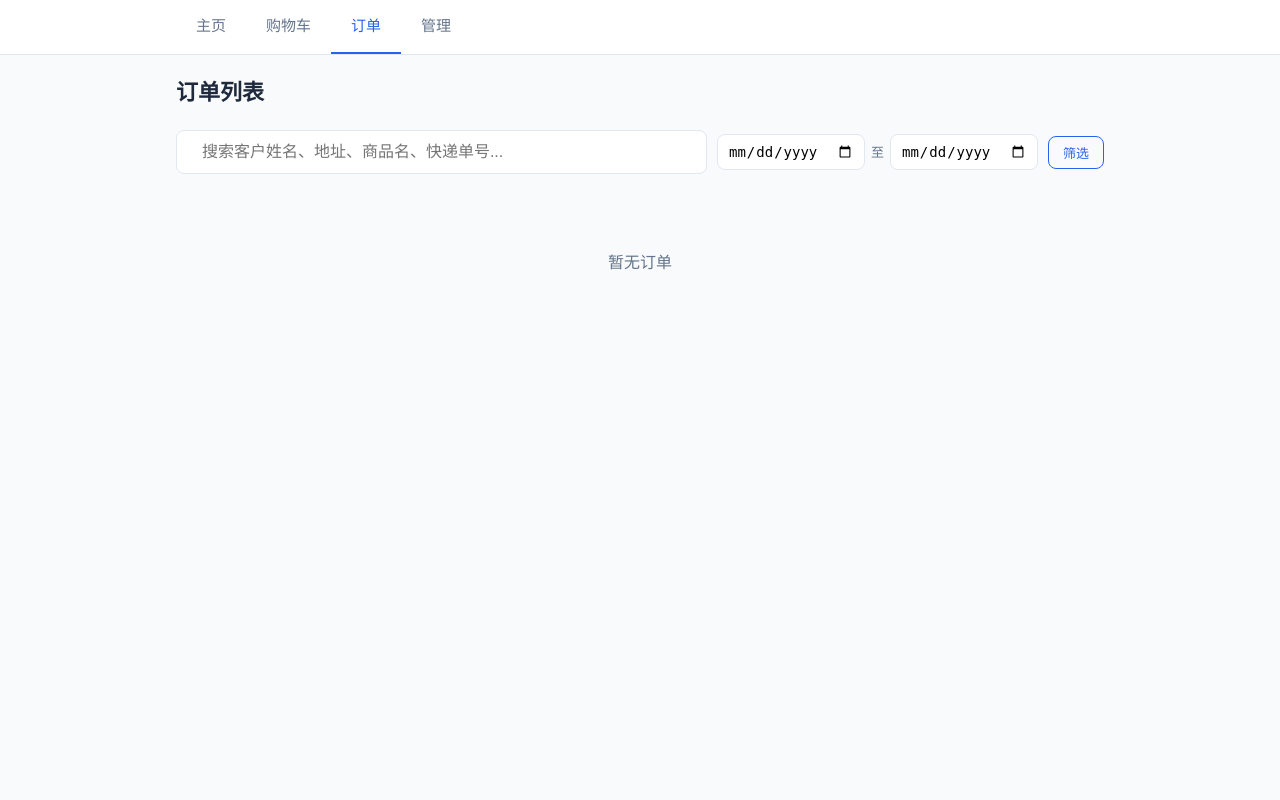
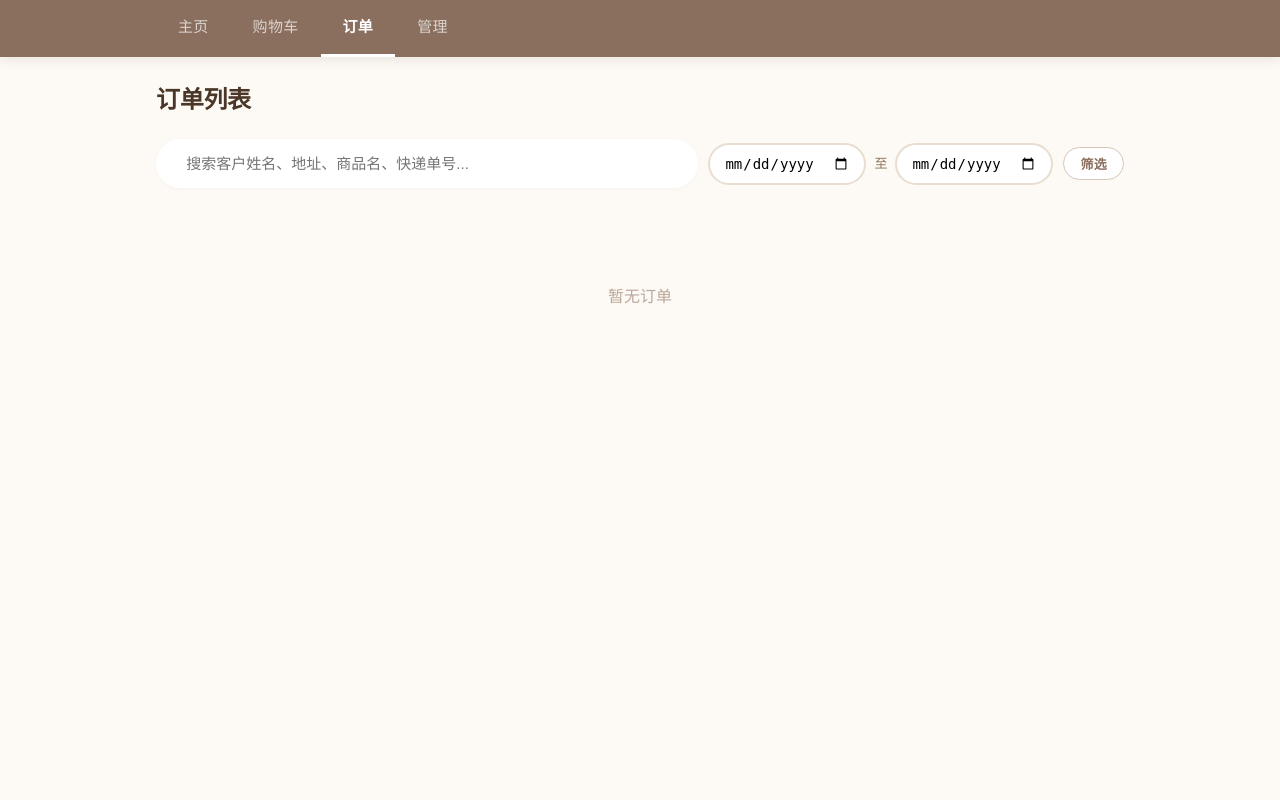
Before and after one commit to g5p422p574-afk/GIFT-007, a Flask app: page /orders/ in a window 1280 px wide. Run offline with Flask 3, Linux system fonts and the light colour scheme.

Commit message:
UI升级：日系治愈风格，暖棕米白配色

```diff
--- a/static/style.css
+++ b/static/style.css
@@ -2,92 +2,117 @@
 *, *::before, *::after { box-sizing: border-box; margin: 0; padding: 0; }
 
 :root {
-  --primary: #2563eb;
-  --primary-hover: #1d4ed8;
-  --danger: #dc2626;
-  --danger-hover: #b91c1c;
-  --success: #16a34a;
-  --bg: #f8fafc;
+  --primary: #8b6f5e;
+  --primary-end: #a0846c;
+  --primary-light: #f5f0eb;
+  --primary-dark: #6b5346;
+  --danger: #c0392b;
+  --danger-light: #fdf5f5;
+  --success: #6b8b6f;
+  --success-light: #f2f7f2;
+  --warning: #8b7355;
+  --bg: #fdfaf5;
   --card-bg: #ffffff;
-  --text: #1e293b;
-  --text-muted: #64748b;
-  --border: #e2e8f0;
-  --radius: 8px;
-  --shadow: 0 1px 3px rgba(0,0,0,.08);
-  --max-width: 960px;
+  --text: #4a3728;
+  --text-secondary: #8b7355;
+  --text-muted: #baa89a;
+  --border: #e8ddd0;
+  --radius: 16px;
+  --radius-sm: 10px;
+  --radius-xs: 8px;
+  --shadow-sm: 0 1px 3px rgba(139,111,94,.06);
+  --shadow: 0 2px 12px rgba(139,111,94,.08);
+  --shadow-lg: 0 6px 24px rgba(139,111,94,.1);
+  --max-width: 1000px;
 }
 
 body {
-  font-family: -apple-system, BlinkMacSystemFont, "Segoe UI", Roboto, sans-serif;
+  font-family: -apple-system, BlinkMacSystemFont, "Segoe UI", "PingFang SC", "Hiragino Sans GB", "Microsoft YaHei", sans-serif;
   background: var(--bg);
   color: var(--text);
   line-height: 1.6;
   min-height: 100vh;
+  -webkit-font-smoothing: antialiased;
 }
 
 /* === Navigation === */
 nav {
-  background: var(--card-bg);
-  border-bottom: 1px solid var(--border);
+  background: #8b6f5e;
   position: sticky;
   top: 0;
   z-index: 100;
+  box-shadow: 0 2px 12px rgba(107,83,70,.15);
 }
 nav .nav-inner {
   max-width: var(--max-width);
   margin: 0 auto;
   display: flex;
-  gap: 0;
   padding: 0 16px;
 }
 nav a {
   display: block;
-  padding: 14px 20px;
+  padding: 15px 22px;
   text-decoration: none;
-  color: var(--text-muted);
+  color: rgba(255,255,255,.7);
   font-weight: 500;
   font-size: 15px;
-  border-bottom: 2px solid transparent;
-  transition: color .15s, border-color .15s;
+  border-bottom: 3px solid transparent;
+  transition: all .2s;
+  letter-spacing: .3px;
 }
-nav a:hover { color: var(--primary); }
-nav a.active { color: var(--primary); border-bottom-color: var(--primary); }
+nav a:hover { color: #fff; background: rgba(255,255,255,.1); }
+nav a.active { color: #fff; border-bottom-color: #fff; font-weight: 600; }
 nav .cart-link { position: relative; }
 nav .cart-badge {
   position: absolute;
   top: 8px;
-  right: 4px;
-  background: var(--danger);
+  right: 2px;
+  background: #ef4444;
   color: #fff;
   font-size: 11px;
-  padding: 1px 6px;
-  border-radius: 10px;
-  font-weight: 600;
-  line-height: 1.4;
+  min-width: 18px;
+  height: 18px;
+  display: flex;
+  align-items: center;
+  justify-content: center;
+  border-radius: 9px;
+  font-weight: 700;
+  box-shadow: 0 2px 6px rgba(0,0,0,.15);
 }
 
 /* === Container === */
 .container {
   max-width: var(--max-width);
   margin: 0 auto;
-  padding: 20px 16px 40px;
+  padding: 24px 16px 48px;
+}
+
+/* === Page Title === */
+.page-title {
+  font-size: 24px;
+  font-weight: 800;
+  margin-bottom: 20px;
+  color: var(--text);
+  letter-spacing: -.3px;
 }
 
 /* === Search Bar === */
-.search-bar {
-  margin-bottom: 20px;
-}
+.search-bar { margin-bottom: 20px; }
 .search-bar input {
   width: 100%;
-  padding: 12px 16px;
-  font-size: 16px;
-  border: 1px solid var(--border);
-  border-radius: var(--radius);
+  padding: 14px 20px;
+  font-size: 15px;
+  border: 2px solid transparent;
+  border-radius: 50px;
   background: var(--card-bg);
   outline: none;
-  transition: border-color .15s;
+  box-shadow: var(--shadow-sm);
+  transition: all .2s;
 }
-.search-bar input:focus { border-color: var(--primary); }
+.search-bar input:focus {
+  border-color: #8b6f5e;
+  box-shadow: 0 0 0 3px rgba(139,111,94,.1);
+}
 
 /* === Filter Bar === */
 .filter-bar {
@@ -100,57 +125,62 @@ nav .cart-badge {
 .date-filter {
   display: flex;
   align-items: center;
-  gap: 6px;
+  gap: 8px;
   font-size: 13px;
-  color: var(--text-muted);
+  color: var(--text-secondary);
   white-space: nowrap;
 }
 .date-input {
-  padding: 8px 10px;
-  border: 1px solid var(--border);
-  border-radius: var(--radius);
+  padding: 10px 14px;
+  border: 2px solid var(--border);
+  border-radius: 50px;
   font-size: 14px;
   background: var(--card-bg);
   outline: none;
+  transition: border-color .2s;
 }
-.date-input:focus { border-color: var(--primary); }
+.date-input:focus { border-color: #8b6f5e; }
 
 /* === Batch Bar === */
 .batch-bar {
   display: flex;
   align-items: center;
   gap: 12px;
-  margin-bottom: 12px;
+  margin-bottom: 14px;
   flex-wrap: wrap;
 }
 .check-all {
   font-size: 13px;
-  color: var(--text-muted);
+  color: var(--text-secondary);
   cursor: pointer;
   display: flex;
   align-items: center;
-  gap: 4px;
+  gap: 6px;
 }
 
 /* === Product Grid === */
 .product-grid {
   display: grid;
-  grid-template-columns: repeat(auto-fill, minmax(260px, 1fr));
-  gap: 16px;
+  grid-template-columns: repeat(auto-fill, minmax(220px, 1fr));
+  gap: 18px;
 }
 .product-card {
   background: var(--card-bg);
-  border: 1px solid var(--border);
   border-radius: var(--radius);
   overflow: hidden;
   box-shadow: var(--shadow);
   display: flex;
   flex-direction: column;
+  transition: transform .2s, box-shadow .2s;
+}
+.product-card:hover {
+  transform: translateY(-4px);
+  box-shadow: var(--shadow-lg);
 }
 .product-card .img-wrap {
   width: 100%;
   height: 200px;
-  background: #f1f5f9;
+  background: #f5f0eb;
   display: flex;
   align-items: center;
   justify-content: center;
@@ -160,158 +190,172 @@ nav .cart-badge {
   width: 100%;
   height: 100%;
   object-fit: cover;
+  transition: transform .3s;
 }
+.product-card:hover .img-wrap img { transform: scale(1.05); }
 .product-card .img-wrap .no-img {
   color: var(--text-muted);
-  font-size: 14px;
+  font-size: 40px;
+  opacity: .4;
 }
 .product-card .info {
-  padding: 14px 16px;
+  padding: 16px;
   flex: 1;
   display: flex;
   flex-direction: column;
-  gap: 6px;
+  gap: 4px;
 }
-.product-card .info .name { font-size: 16px; font-weight: 600; }
-.product-card .info .meta { font-size: 13px; color: var(--text-muted); }
+.product-card .info .name { font-size: 15px; font-weight: 600; line-height: 1.4; }
+.product-card .info .meta { font-size: 12px; color: var(--text-muted); }
 .product-card .info .price {
-  font-size: 18px;
-  font-weight: 700;
+  font-size: 20px;
+  font-weight: 800;
   color: var(--danger);
-  margin-top: auto;
+  margin-top: 6px;
+  letter-spacing: -.5px;
 }
 .product-card .btn-order {
   display: block;
   text-align: center;
-  padding: 10px;
-  background: var(--primary);
+  padding: 12px;
+  margin: 0 16px 16px;
+  background: #8b6f5e;
   color: #fff;
-  text-decoration: none;
+  border: none;
+  border-radius: 4px;
   font-weight: 500;
   font-size: 14px;
+  cursor: pointer;
   transition: background .15s;
 }
-.product-card .btn-order:hover { background: var(--primary-hover); }
+.product-card .btn-order:hover { background: #6b5346; }
 
 /* === Buttons === */
 .btn {
-  display: inline-block;
-  padding: 10px 20px;
+  display: inline-flex;
+  align-items: center;
+  gap: 4px;
+  padding: 10px 22px;
   border: none;
-  border-radius: var(--radius);
+  border-radius: 50px;
   font-size: 14px;
-  font-weight: 500;
+  font-weight: 600;
   cursor: pointer;
   text-decoration: none;
-  transition: background .15s;
+  transition: all .2s;
+  letter-spacing: .3px;
 }
-.btn-primary { background: var(--primary); color: #fff; }
-.btn-primary:hover { background: var(--primary-hover); }
-.btn-danger { background: var(--danger); color: #fff; }
-.btn-danger:hover { background: var(--danger-hover); }
-.btn-success { background: var(--success); color: #fff; }
-.btn-outline {
-  background: transparent;
-  color: var(--primary);
-  border: 1px solid var(--primary);
-}
-.btn-outline:hover { background: var(--primary); color: #fff; }
-.btn-sm { padding: 6px 14px; font-size: 13px; }
-.btn-print {
-  background: #f59e0b;
+.btn-primary {
+  background: #8b6f5e;
   color: #fff;
 }
-.btn-print:hover { background: #d97706; }
+.btn-primary:hover { background: #6b5346; }
+.btn-danger { background: #c0392b; color: #fff; }
+.btn-danger:hover { background: #a93226; }
+.btn-success {
+  background: #6b8b6f;
+  color: #fff;
+}
+.btn-success:hover { background: #567a5a; }
+.btn-outline {
+  background: var(--card-bg);
+  color: #8b6f5e;
+  border: 1px solid #d4c5b9;
+}
+.btn-outline:hover { border-color: #8b6f5e; background: #f5f0eb; }
+.btn-sm { padding: 6px 16px; font-size: 13px; }
+.btn-print {
+  background: #8b7355;
+  color: #fff;
+}
+.btn-print:hover { background: #6b5346; }
 
 /* === Forms === */
-.form-group { margin-bottom: 16px; }
+.form-group { margin-bottom: 18px; }
 .form-group label {
   display: block;
   margin-bottom: 6px;
-  font-weight: 500;
+  font-weight: 600;
   font-size: 14px;
+  color: var(--text);
 }
 .form-group input,
 .form-group textarea,
 .form-group select {
   width: 100%;
-  padding: 10px 12px;
+  padding: 12px 16px;
   font-size: 15px;
-  border: 1px solid var(--border);
-  border-radius: var(--radius);
+  border: 2px solid var(--border);
+  border-radius: var(--radius-sm);
   background: var(--card-bg);
   outline: none;
   font-family: inherit;
+  transition: border-color .2s, box-shadow .2s;
 }
 .form-group input:focus,
 .form-group textarea:focus {
-  border-color: var(--primary);
+  border-color: #8b6f5e;
+  box-shadow: 0 0 0 3px rgba(139,111,94,.08);
 }
 .form-group textarea { resize: vertical; min-height: 80px; }
+.form-row { display: grid; grid-template-columns: 1fr 1fr; gap: 16px; }
 
-.form-row {
-  display: grid;
-  grid-template-columns: 1fr 1fr;
-  gap: 16px;
-}
-
-/* === Table (desktop) === */
-.table-wrap {
-  overflow-x: auto;
-}
+/* === Tables === */
+.table-wrap { overflow-x: auto; }
 table {
   width: 100%;
-  border-collapse: collapse;
+  border-collapse: separate;
+  border-spacing: 0;
   background: var(--card-bg);
   border-radius: var(--radius);
+  box-shadow: var(--shadow);
   overflow: hidden;
-  box-shadow: var(--shadow);
 }
 th, td {
-  padding: 12px 14px;
+  padding: 14px 16px;
   text-align: left;
   font-size: 14px;
   border-bottom: 1px solid var(--border);
 }
-th { background: #f8fafc; font-weight: 600; font-size: 13px; color: var(--text-muted); }
-tfoot td { border-bottom: none; }
+th {
+  background: #fdfaf5;
+  font-weight: 600;
+  font-size: 13px;
+  color: var(--text-secondary);
+  letter-spacing: .3px;
+}
+tbody tr:hover { background: #fdfaf5; }
+tbody tr:last-child td { border-bottom: none; }
+tfoot td { border-bottom: none; font-weight: 600; background: #fafafa; }
 
 /* === Cart Table === */
-.cart-table th, .cart-table td { padding: 10px 12px; }
+.cart-table th, .cart-table td { padding: 12px 14px; }
 
 /* === Quantity Controls === */
-.qty-form { display: inline-flex; align-items: center; gap: 2px; }
+.qty-form { display: inline-flex; align-items: center; gap: 4px; }
 .qty-btn {
-  width: 30px; height: 30px;
-  border: 1px solid var(--border);
+  width: 32px; height: 32px;
+  border: 2px solid var(--border);
   background: var(--card-bg);
-  border-radius: 4px;
+  border-radius: 8px;
   font-size: 16px;
   cursor: pointer;
   display: flex;
   align-items: center;
   justify-content: center;
-  transition: background .1s;
+  transition: all .15s;
+  color: var(--text);
 }
-.qty-btn:hover { background: #f1f5f9; }
+.qty-btn:hover { border-color: #8b6f5e; color: #8b6f5e; background: #f5f0eb; }
 .qty-input {
-  width: 48px;
-  padding: 4px;
-  border: 1px solid var(--border);
-  border-radius: 4px;
+  width: 52px;
+  padding: 6px;
+  border: 2px solid var(--border);
+  border-radius: 8px;
   font-size: 14px;
   text-align: center;
+  font-weight: 600;
 }
-
-/* === Checkout Summary === */
-.checkout-summary {
-  background: var(--card-bg);
-  border: 1px solid var(--border);
-  border-radius: var(--radius);
-  padding: 20px;
-  box-shadow: var(--shadow);
-}
-.checkout-summary h3 { font-size: 16px; margin-bottom: 12px; }
 
 /* === Card list (mobile) === */
 .card-list { display: none; }
@@ -319,20 +363,14 @@ tfoot td { border-bottom: none; }
 /* === Badge === */
 .badge {
   display: inline-block;
-  padding: 3px 10px;
-  border-radius: 12px;
+  padding: 4px 12px;
+  border-radius: 20px;
   font-size: 12px;
-  font-weight: 500;
+  font-weight: 600;
+  letter-spacing: .3px;
 }
-.badge-ordered { background: #fef3c7; color: #92400e; }
-.badge-shipped { background: #d1fae5; color: #065f46; }
-
-/* === Page title === */
-.page-title {
-  font-size: 22px;
-  font-weight: 700;
-  margin-bottom: 20px;
-}
+.badge-ordered { background: #f5f0eb; color: #8b7355; }
+.badge-shipped { background: #e8e4d8; color: #5a6b4a; }
 
 /* === Action bar === */
 .action-bar {
@@ -347,52 +385,62 @@ tfoot td { border-bottom: none; }
 /* === Empty state === */
 .empty {
   text-align: center;
-  padding: 60px 20px;
+  padding: 80px 20px;
   color: var(--text-muted);
 }
-.empty p { font-size: 16px; }
+.empty p { font-size: 16px; margin-bottom: 4px; }
 
 /* === Thumbnail === */
-.thumb { width: 60px; height: 60px; object-fit: cover; border-radius: 4px; background: #f1f5f9; }
+.thumb { width: 60px; height: 60px; object-fit: cover; border-radius: var(--radius-xs); background: #f1f5f9; }
 
 /* === Order detail === */
 .detail-grid {
   background: var(--card-bg);
-  border: 1px solid var(--border);
   border-radius: var(--radius);
   padding: 24px;
   box-shadow: var(--shadow);
+  margin-bottom: 16px;
 }
 .detail-grid .row {
   display: flex;
-  padding: 10px 0;
+  padding: 12px 0;
   border-bottom: 1px solid var(--border);
 }
 .detail-grid .row:last-child { border-bottom: none; }
 .detail-grid .row .label {
   width: 120px;
   flex-shrink: 0;
-  color: var(--text-muted);
+  color: var(--text-secondary);
   font-size: 14px;
+  font-weight: 500;
 }
 .detail-grid .row .value { font-size: 14px; font-weight: 500; }
 .detail-grid img.preview {
   max-width: 200px;
   max-height: 200px;
-  border-radius: 4px;
+  border-radius: var(--radius-xs);
   border: 1px solid var(--border);
 }
 
 /* === Ship section === */
 .ship-section {
-  margin-top: 24px;
+  margin-top: 20px;
   background: var(--card-bg);
-  border: 1px solid var(--border);
   border-radius: var(--radius);
   padding: 24px;
   box-shadow: var(--shadow);
 }
-.ship-section h3 { margin-bottom: 16px; font-size: 18px; }
+.ship-section h3 { margin-bottom: 16px; font-size: 18px; font-weight: 700; }
+
+/* === Checkout Summary === */
+.checkout-summary {
+  background: var(--card-bg);
+  border-radius: var(--radius);
+  padding: 24px;
+  box-shadow: var(--shadow);
+  margin-bottom: 8px;
+}
+.checkout-summary h3 { font-size: 16px; margin-bottom: 12px; font-weight: 700; }
 
 /* === Print Page === */
 @media screen {
--- a/templates/home.html
+++ b/templates/home.html
@@ -22,7 +22,7 @@
       <div class="price">¥{{ "%.2f"|format(p.price) }}</div>
     </div>
     <form method="POST" action="{{ url_for('home.cart_add', product_id=p.id) }}">
-      <button type="submit" class="btn-order" style="width:100%;border:none;cursor:pointer;">  加入购物车</button>
+      <button type="submit" class="btn-order">  加入购物车</button>
     </form>
   </div>
   {% endfor %}
```
Also changed, not shown: other parts of static/style.css (+21 -18 lines).
